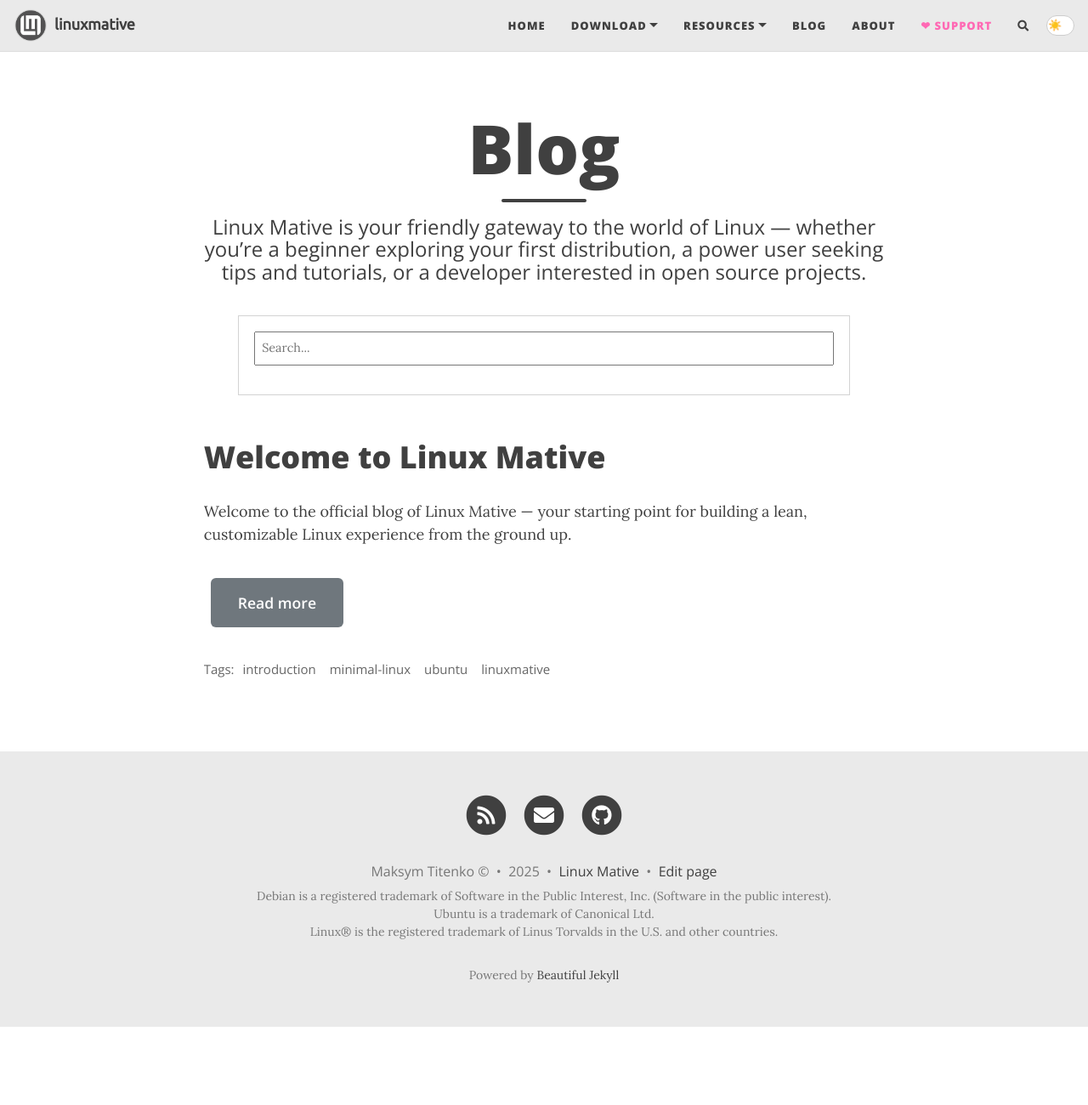
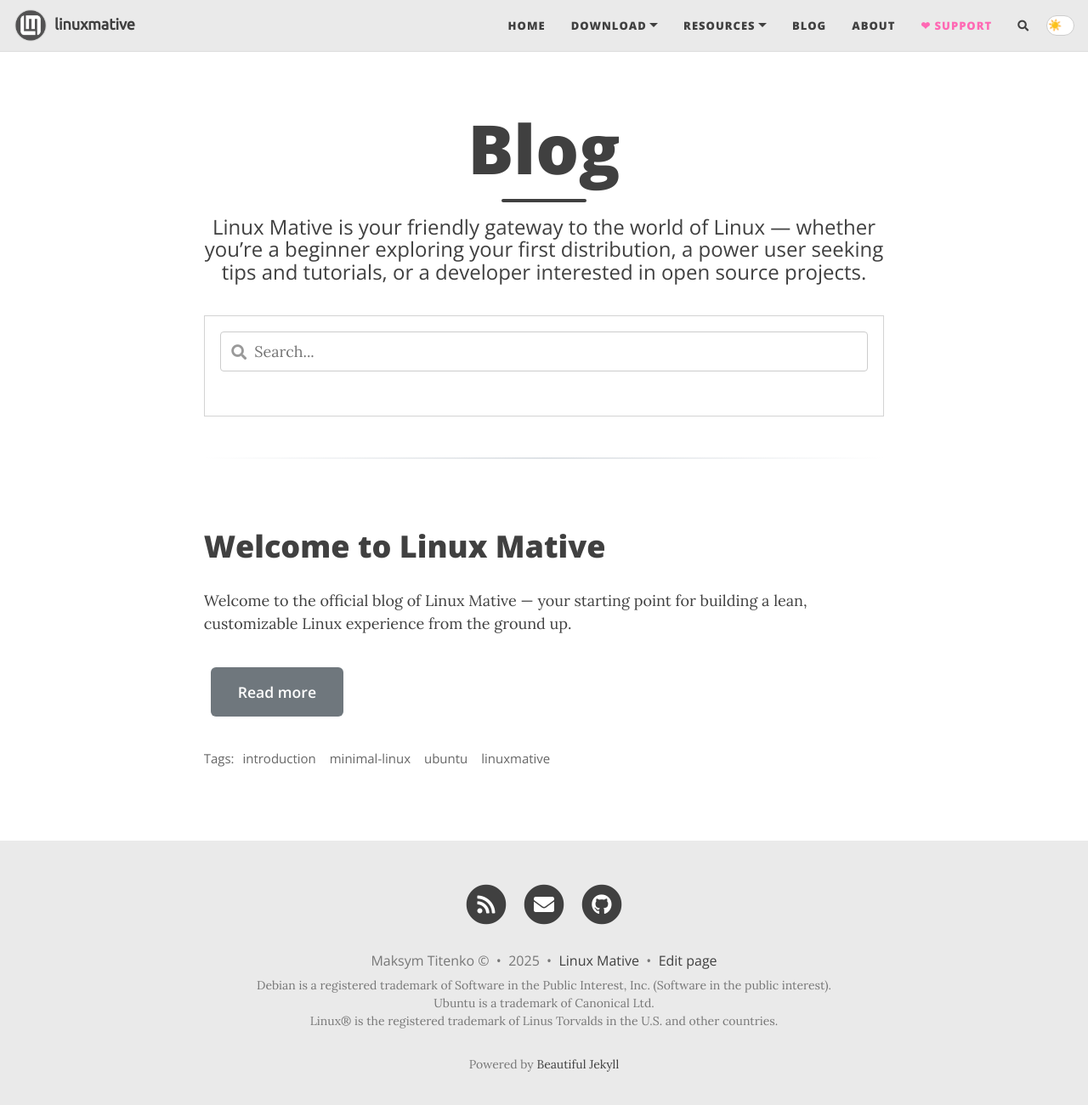
Before and after one commit to linuxmative/linuxmative.github.io, a Jekyll site: the page built from blog.html, in a window 1280 px wide and 1313 px high. Shown: the top 1300 px of the window at 85% size. Built offline with Jekyll 4.4.1, drawn with Linux system fonts in a browser that asks for light colours; nearby versions of some CDN libraries; comment, search, counter and statistics services are not loaded.

Commit message:
user-OptiPlex-780 2025-6-25:1:41:11

```diff
--- a/_includes/header.html
+++ b/_includes/header.html
@@ -36,7 +36,7 @@
               <h2 class="{{ include.type }}-subheading">{{ page.subtitle | strip_html }}</h2>
             {% endif %}
           {% endif %}
-
+          {%- comment -%}
           {% if include.type == "post" %}
             <span class="post-meta">Posted on {{ page.date | date: date_format }}</span>
             {% if page.last-updated %}
@@ -49,6 +49,7 @@
               {% include readtime.html %}
             {% endif %}
           {% endif %}
+          {%- endcomment -%}
         </div>
       </div>
     </div>
@@ -70,7 +71,7 @@
               <h2 class="{{ include.type }}-subheading">{{ page.subtitle | strip_html }}</h2>
             {% endif %}
           {% endif %}
-
+          {%- comment -%}
           {% if include.type == "post" %}
             <span class="post-meta">Posted on {{ page.date | date: date_format }}</span>
             {% if page.last-updated %}
@@ -83,6 +84,7 @@
               {% include readtime.html %}
             {% endif %}
           {% endif %}
+          {%- endcomment -%}
         </div>
       </div>
     </div>
@@ -90,7 +92,6 @@
 </div>
 </header>
 
-
 {% else %}
 <div class="intro-header"></div>
 {% endif %}
--- a/assets/css/beautifuljekyll.css
+++ b/assets/css/beautifuljekyll.css
@@ -1371,18 +1371,60 @@
             margin: clamp(2rem, 5vw, 3rem) 0;
         }
 
+/* Контейнер с рамкой */
 #search-container {
-        max-width: 40em;
+  max-width: 100%;
   padding: 1em;
   margin: 1em auto;
   border: 1px solid lightgrey;
 }
+
+/* Обёртка иконка + input */
+.search-wrapper {
+  position: relative;
+  width: 100%;
+}
+
+/* Поле ввода с отступом под иконку */
 #search-input {
-        display: inline-block;
-        padding: .5em;
   width: 100%;
-        font-size: 0.8em;
-        -webkit-box-sizing: border-box;
-        -moz-box-sizing: border-box;
+  padding: 0.5em 0.75em 0.5em 2.2em; /* слева отступ под иконку */
+  font-size: 1em;
+  line-height: 1.5;
+  border: 1px solid #ccc;
+  border-radius: 4px;
   box-sizing: border-box;
+  outline: none;
 }
+
+/* Иконка лупы */
+.search-wrapper .fa-search {
+  position: absolute;
+  top: 50%;
+  left: 0.75em;
+  transform: translateY(-50%);
+  color: #999;
+  font-size: 1em;
+  pointer-events: none;
+}
+
+/* Результаты поиска */
+#results-container {
+  list-style: none;
+  margin-top: 1em;
+  padding-left: 0;
+
+  border-radius: 4px;
+  max-height: 400px;
+  overflow-y: auto;
+}
+
+#results-container li {
+  padding: 0.5em 1em;
+
+}
+
+#results-container li:hover {
+
+  cursor: pointer;
+}
--- a/blog.html
+++ b/blog.html
@@ -7,17 +7,20 @@
 <!-- Start search-->
 <!-- Html Elements for Search -->
 <div id="search-container">
-    <input type="text" id="search-input" placeholder="Search...">
+  <div class="search-wrapper">
+    <i class="fa fa-search"></i>
+    <input type="text" id="search-input" placeholder="Search..." autocomplete="off">
+  </div>
   <ul id="results-container"></ul>
 </div>
-<!-- Script pointing to search-script.js -->
-    <script src="/assets/js/search-script.js" type="text/javascript"></script>
-<!-- Configuration -->
+
+<script src="/assets/js/search-script.js"></script>
 <script>
   SimpleJekyllSearch({
     searchInput: document.getElementById('search-input'),
     resultsContainer: document.getElementById('results-container'),
     json: '/assets/js/search.json'
-    })
+  });
 </script>
 <!-- End-search -->
+<hr class="divider">
```
Lines whose indentation alone changed are shown as unchanged.
